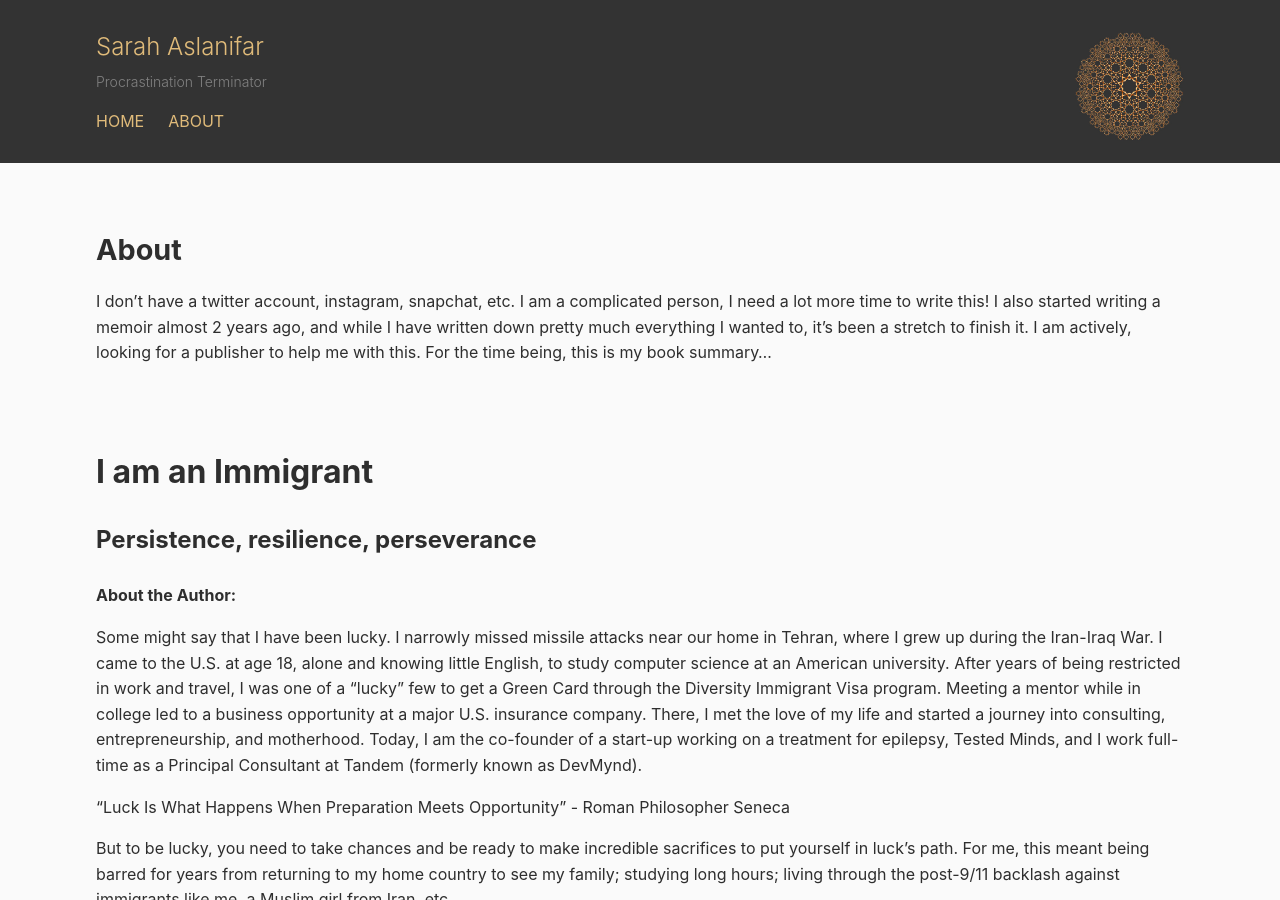
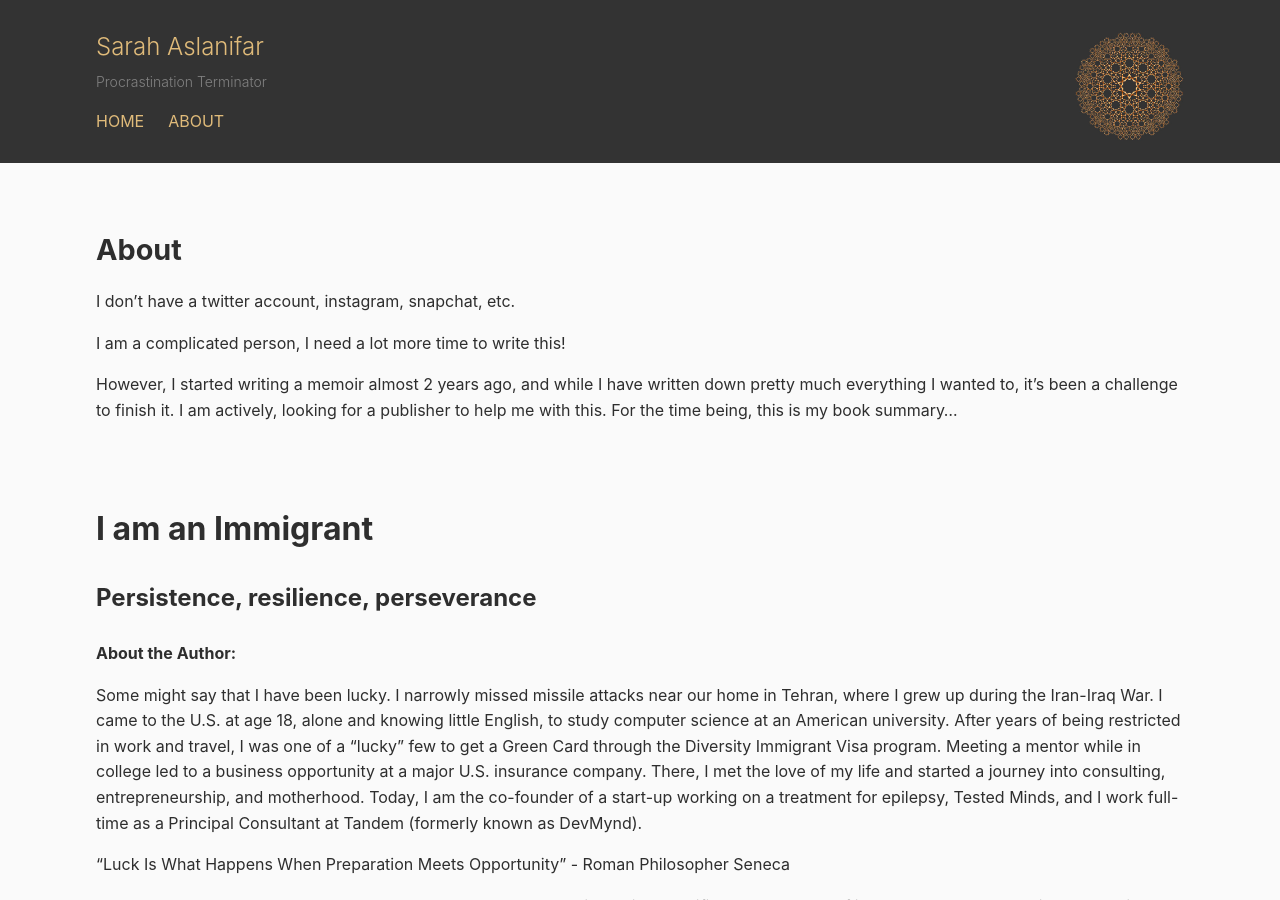
Before and after one commit to saslani/saslani.github.io, a Jekyll site: the page built from about.md, in a window 1280 px wide and 900 px high. Built offline with Jekyll 4.4.1, drawn with Linux system fonts in a browser that asks for light colours.

Commit message:
add br in about me

```diff
--- a/about.md
+++ b/about.md
@@ -4,8 +4,10 @@ title: About
 permalink: /about/
 ---
 I don't have a twitter account, instagram, snapchat, etc.
+
 I am a complicated person, I need a lot more time to write this!
-I also started writing a memoir almost 2 years ago, and while I have written down pretty much everything I wanted to, it's been a stretch to finish it. I am actively, looking for a publisher to help me with this. For the time being, this is my book summary...
+
+However, I started writing a memoir almost 2 years ago, and while I have written down pretty much everything I wanted to, it's been a challenge to finish it. I am actively, looking for a publisher to help me with this. For the time being, this is my book summary...
 
 -----
 
```
